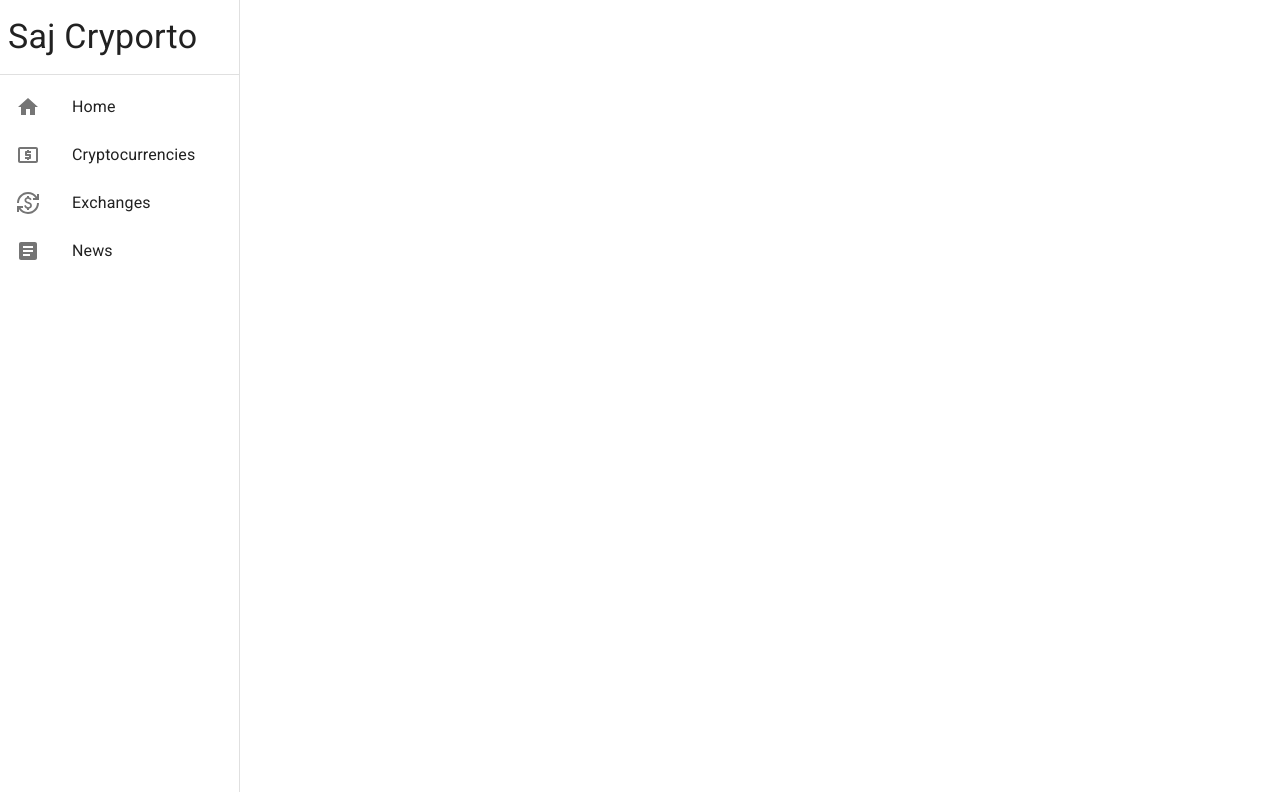
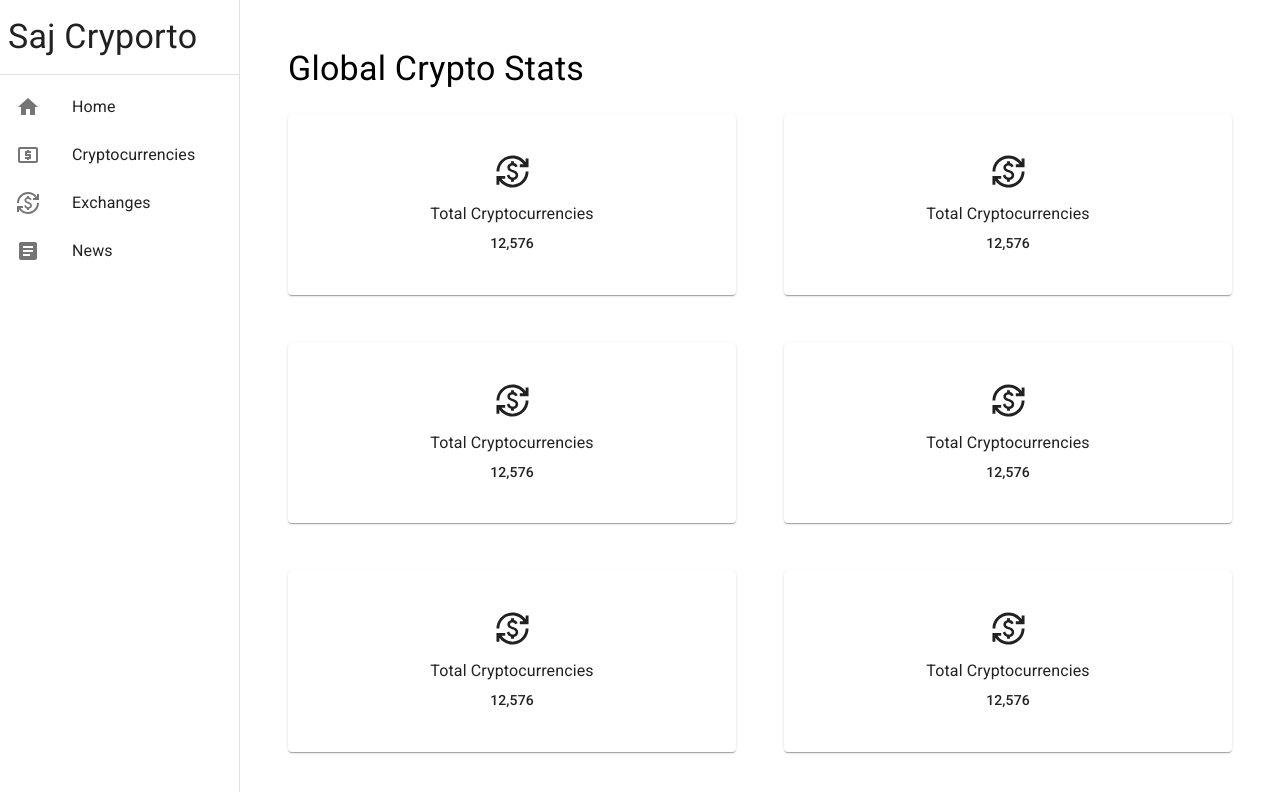
Before and after one commit to sajibhn/saj-crypto, a React (Create React App) app: page / in a window 1280 px wide. Shown: the top 792 px of the page. Built offline with nearby package versions, Linux system fonts and the light colour scheme; the HTML template or start-up script is replaced by a standard one.

Commit message:
finished stats section

```diff
--- a/src/App.js
+++ b/src/App.js
@@ -1,10 +1,19 @@
+import { Box } from '@mui/material'
 import React from 'react'
 import Header from './components/global/Header'
+import HomeComponent from './components/home/Home'
 
 const App = () => {
   return (
     <>
-      <Header />
+
+      <Box sx={{
+        display: "flex",
+
+      }}>
+        <Header />
+        <HomeComponent />
+      </Box>
     </>
   )
 }
--- a/src/components/global/Header.jsx
+++ b/src/components/global/Header.jsx
@@ -14,7 +14,7 @@ const drawerWidth = 240;
 
 export default function PermanentDrawerLeft() {
     return (
-        <Box sx={{ display: 'flex' }}>
+        <Box sx={{ display: 'flex', maxWidth: '1600px' }}>
             <Drawer
                 sx={{
                     width: drawerWidth,
@@ -69,6 +69,7 @@ export default function PermanentDrawerLeft() {
                     </ListItem>
                 </List>
             </Drawer>
+
         </Box>
     );
 }
--- /dev/null
+++ b/src/components/home/Home.jsx
@@ -0,0 +1,17 @@
+
+import { Box } from '@mui/material'
+import React from 'react'
+import Stats from './components/Stats'
+
+const HomeComponent = () => {
+    return (
+        <Box
+            component="main"
+            sx={{ flexGrow: 1, bgcolor: 'background.default', p: 3 }}
+        >
+            <Stats />
+        </Box>
+    )
+}
+
+export default HomeComponent
--- /dev/null
+++ b/src/components/home/components/Stats.jsx
@@ -0,0 +1,159 @@
+import { CurrencyExchange } from '@mui/icons-material'
+import { Box, Grid, Paper, Typography } from '@mui/material'
+import { Container, styled } from '@mui/system'
+import React from 'react'
+
+const Stats = () => {
+    return (
+        <Box>
+            <Container>
+                <Typography variant='h4' component="h2" marginY={3}>
+                    Global Crypto Stats
+                </Typography>
+                <Grid container spacing={6}>
+                    <Grid item xl={4} md={6} sm={12}>
+                        <Paper sx={{ textAlign: "center" }} >
+                            <StatisticBox>
+                                <CurrencyExchange fontSize='large' sx={{ marginBottom: 1 }} />
+                                <Typography variant='h6' component="h3" gutterBottom
+                                    sx={{
+                                        fontSize: 16,
+                                        fontWeight: 400
+                                    }}
+                                >
+                                    Total Cryptocurrencies
+                                </Typography>
+                                <Typography variant='h6'
+                                    sx={{
+                                        fontSize: 14,
+                                    }}
+                                >
+                                    12,576
+                                </Typography>
+                            </StatisticBox>
+                        </Paper>
+                    </Grid>
+                    <Grid item xl={4} md={6} sm={12}>
+                        <Paper sx={{ textAlign: "center" }} >
+                            <StatisticBox>
+                                <CurrencyExchange fontSize='large' sx={{ marginBottom: 1 }} />
+                                <Typography variant='h6' component="h3" gutterBottom
+                                    sx={{
+                                        fontSize: 16,
+                                        fontWeight: 400
+                                    }}
+                                >
+                                    Total Cryptocurrencies
+                                </Typography>
+                                <Typography variant='h6'
+                                    sx={{
+                                        fontSize: 14,
+                                    }}
+                                >
+                                    12,576
+                                </Typography>
+                            </StatisticBox>
+                        </Paper>
+                    </Grid>
+                    <Grid item xl={4} md={6} sm={12}>
+                        <Paper sx={{ textAlign: "center" }} >
+                            <StatisticBox>
+                                <CurrencyExchange fontSize='large' sx={{ marginBottom: 1 }} />
+                                <Typography variant='h6' component="h3" gutterBottom
+                                    sx={{
+                                        fontSize: 16,
+                                        fontWeight: 400
+                                    }}
+                                >
+                                    Total Cryptocurrencies
+                                </Typography>
+                                <Typography variant='h6'
+                                    sx={{
+                                        fontSize: 14,
+                                    }}
+                                >
+                                    12,576
+                                </Typography>
+                            </StatisticBox>
+                        </Paper>
+                    </Grid>
+                    <Grid item xl={4} md={6} sm={12}>
+                        <Paper sx={{ textAlign: "center" }} >
+                            <StatisticBox>
+                                <CurrencyExchange fontSize='large' sx={{ marginBottom: 1 }} />
+                                <Typography variant='h6' component="h3" gutterBottom
+                                    sx={{
+                                        fontSize: 16,
+                                        fontWeight: 400
+                                    }}
+                                >
+                                    Total Cryptocurrencies
+                                </Typography>
+                                <Typography variant='h6'
+                                    sx={{
+                                        fontSize: 14,
+                                    }}
+                                >
+                                    12,576
+                                </Typography>
+                            </StatisticBox>
+                        </Paper>
+                    </Grid>
+                    <Grid item xl={4} md={6} sm={12}>
+                        <Paper sx={{ textAlign: "center" }} >
+                            <StatisticBox>
+                                <CurrencyExchange fontSize='large' sx={{ marginBottom: 1 }} />
+                                <Typography variant='h6' component="h3" gutterBottom
+                                    sx={{
+                                        fontSize: 16,
+                                        fontWeight: 400
+                                    }}
+                                >
+                                    Total Cryptocurrencies
+                                </Typography>
+                                <Typography variant='h6'
+                                    sx={{
+                                        fontSize: 14,
+                                    }}
+                                >
+                                    12,576
+                                </Typography>
+                            </StatisticBox>
+                        </Paper>
+                    </Grid>
+                    <Grid item xl={4} md={6} sm={12}>
+                        <Paper sx={{ textAlign: "center" }} >
+                            <StatisticBox>
+                                <CurrencyExchange fontSize='large' sx={{ marginBottom: 1 }} />
+                                <Typography variant='h6' component="h3" gutterBottom
+                                    sx={{
+                                        fontSize: 16,
+                                        fontWeight: 400
+                                    }}
+                                >
+                                    Total Cryptocurrencies
+                                </Typography>
+                                <Typography variant='h6'
+                                    sx={{
+                                        fontSize: 14,
+                                    }}
+                                >
+                                    12,576
+                                </Typography>
+                            </StatisticBox>
+                        </Paper>
+                    </Grid>
+                </Grid>
+            </Container>
+        </Box>
+    )
+}
+
+export default Stats
+
+
+// customStyles
+
+const StatisticBox = styled(Box)({
+    padding: "40px 20px"
+})
```
